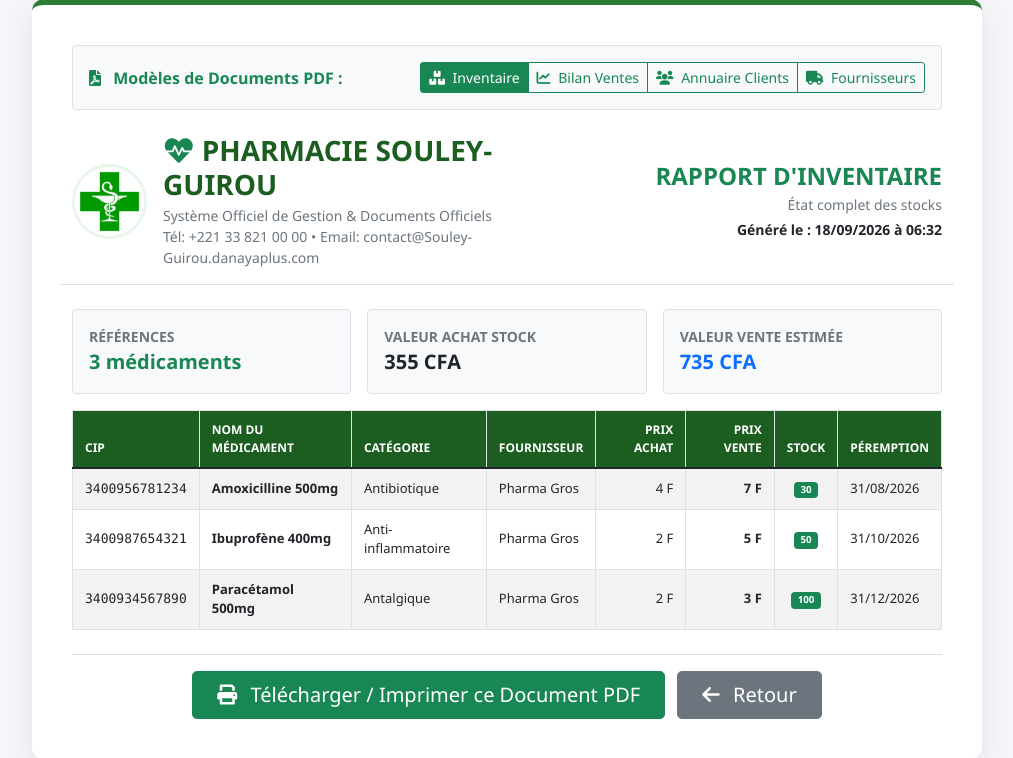
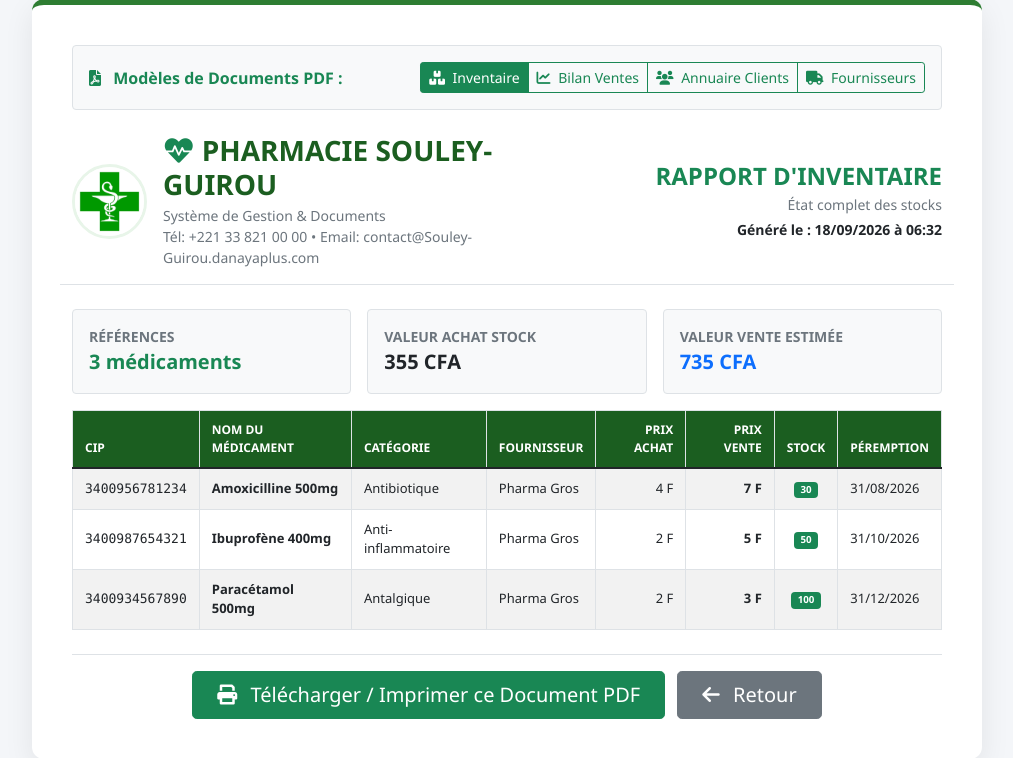
Before and after one commit to Alassane9869/pharma, a PHP site: page /pharmacie-gestion/pages/export_pdf.php in a window 1280 px wide. Shown: the part 31-789 px from the top of the page, without its empty margins (133-1146 px from the left). Run offline with PHP 8.4, Linux system fonts and the light colour scheme; a user stored in the database is signed in; data comes from the database, SQL or seed files in the repository; both versions use the stored data as it was before the commit.

Commit message:
Remove all mentions of SQLite and the word officiel from user interface and documents

```diff
--- a/pharmacie-gestion/index.php
+++ b/pharmacie-gestion/index.php
@@ -567,7 +567,7 @@ require_once 'includes/header.php';
                 </div>
                 <div class="d-flex justify-content-between align-items-center py-2 border-bottom">
                     <span class="text-muted small"><i class="fas fa-database me-2 text-info"></i>Base de données</span>
-                    <span class="badge bg-light text-dark border">SQLite 3 (Local)</span>
+                    <span class="badge bg-success bg-gradient"><i class="fas fa-database me-1"></i> MySQL 8.0</span>
                 </div>
                 <div class="d-flex justify-content-between align-items-center py-2 border-bottom">
                     <span class="text-muted small"><i class="fas fa-check-circle me-2 text-success"></i>Statut Serveur</span>
--- a/pharmacie-gestion/pages/details_vente.php
+++ b/pharmacie-gestion/pages/details_vente.php
@@ -443,7 +443,7 @@ $invoiceNumber = "FAC-" . date('Y', strtotime($vente['date_vente'])) . "-" . str
             </div>
 
             <div class="invoice-title-block">
-                <div class="invoice-type-badge">Facture Officielle / Reçu</div>
+                <div class="invoice-type-badge">Facture Vente / Reçu</div>
                 <div class="invoice-num"><?= $invoiceNumber ?></div>
                 <div class="invoice-date">
                     <i class="far fa-calendar-alt me-1"></i> Date : <?= date('d/m/Y à H:i', strtotime($vente['date_vente'])) ?>
@@ -554,7 +554,7 @@ $invoiceNumber = "FAC-" . date('Y', strtotime($vente['date_vente'])) . "-" . str
     <!-- PIED DE PAGE ET BARCODE -->
     <div class="invoice-footer">
         <div>
-            <strong>Pharmacie Souley-Guirou</strong> &bull; Document officiel certifié conforme &bull; Page 1/1
+            <strong>Pharmacie Souley-Guirou</strong> &bull; Document certifié conforme &bull; Page 1/1
         </div>
         <div class="d-flex align-items-center gap-2">
             <div class="fake-barcode">
--- a/pharmacie-gestion/pages/export_pdf.php
+++ b/pharmacie-gestion/pages/export_pdf.php
@@ -12,7 +12,7 @@ $id = isset($_GET['id']) ? (int)$_GET['id'] : 0;
 <head>
     <meta charset="UTF-8">
     <meta name="viewport" content="width=device-width, initial-scale=1.0">
-    <title>Document_Officiel_PDF_Pharmacie_Souley_Guirou</title>
+    <title>Document_PDF_Pharmacie_Souley_Guirou</title>
     <link href="https://cdn.jsdelivr.net/npm/bootstrap@5.1.3/dist/css/bootstrap.min.css" rel="stylesheet">
     <link href="https://cdnjs.cloudflare.com/ajax/libs/font-awesome/6.0.0/css/all.min.css" rel="stylesheet">
     <style>
@@ -109,7 +109,7 @@ $id = isset($_GET['id']) ? (int)$_GET['id'] : 0;
             <img src="../assets/images/logo.png" alt="Pharmacie Souley-Guirou" class="header-logo" onerror="this.style.display='none'">
             <div>
                 <h3 class="doc-title mb-1"><i class="fas fa-heartbeat text-success"></i> PHARMACIE SOULEY-GUIROU</h3>
-                <p class="text-muted small mb-0">Système Officiel de Gestion & Documents Officiels</p>
+                <p class="text-muted small mb-0">Système de Gestion & Documents</p>
                 <p class="text-muted small mb-0">Tél: +221 33 821 00 00 &bull; Email: contact@Souley-Guirou.danayaplus.com</p>
             </div>
         </div>
@@ -120,11 +120,11 @@ $id = isset($_GET['id']) ? (int)$_GET['id'] : 0;
                 <div class="small fw-bold text-dark mt-1">Généré le : <?= date('d/m/Y à H:i') ?></div>
             <?php elseif ($type === 'commande'): ?>
                 <h4 class="fw-bold text-success mb-1">BON DE COMMANDE</h4>
-                <div class="text-muted small">Commande Fournisseur Officielle</div>
+                <div class="text-muted small">Commande Fournisseur</div>
                 <div class="small fw-bold text-dark mt-1">Ref N° #CMD-<?= str_pad($id, 6, '0', STR_PAD_LEFT) ?></div>
             <?php elseif ($type === 'facture'): ?>
                 <h4 class="fw-bold text-success mb-1">FACTURE DE VENTE</h4>
-                <div class="text-muted small">Document Officiel de Caisse</div>
+                <div class="text-muted small">Document de Caisse</div>
                 <div class="small fw-bold text-dark mt-1">Ref N° #FAC-<?= date('Y') ?>-<?= str_pad($id, 6, '0', STR_PAD_LEFT) ?></div>
             <?php elseif ($type === 'clients'): ?>
                 <h4 class="fw-bold text-success mb-1">ANNUAIRE CLIENTS & FIDÉLITÉ</h4>
```
Also changed, not shown: pharmacie-gestion/pharmacie.sqlite (deleted).
